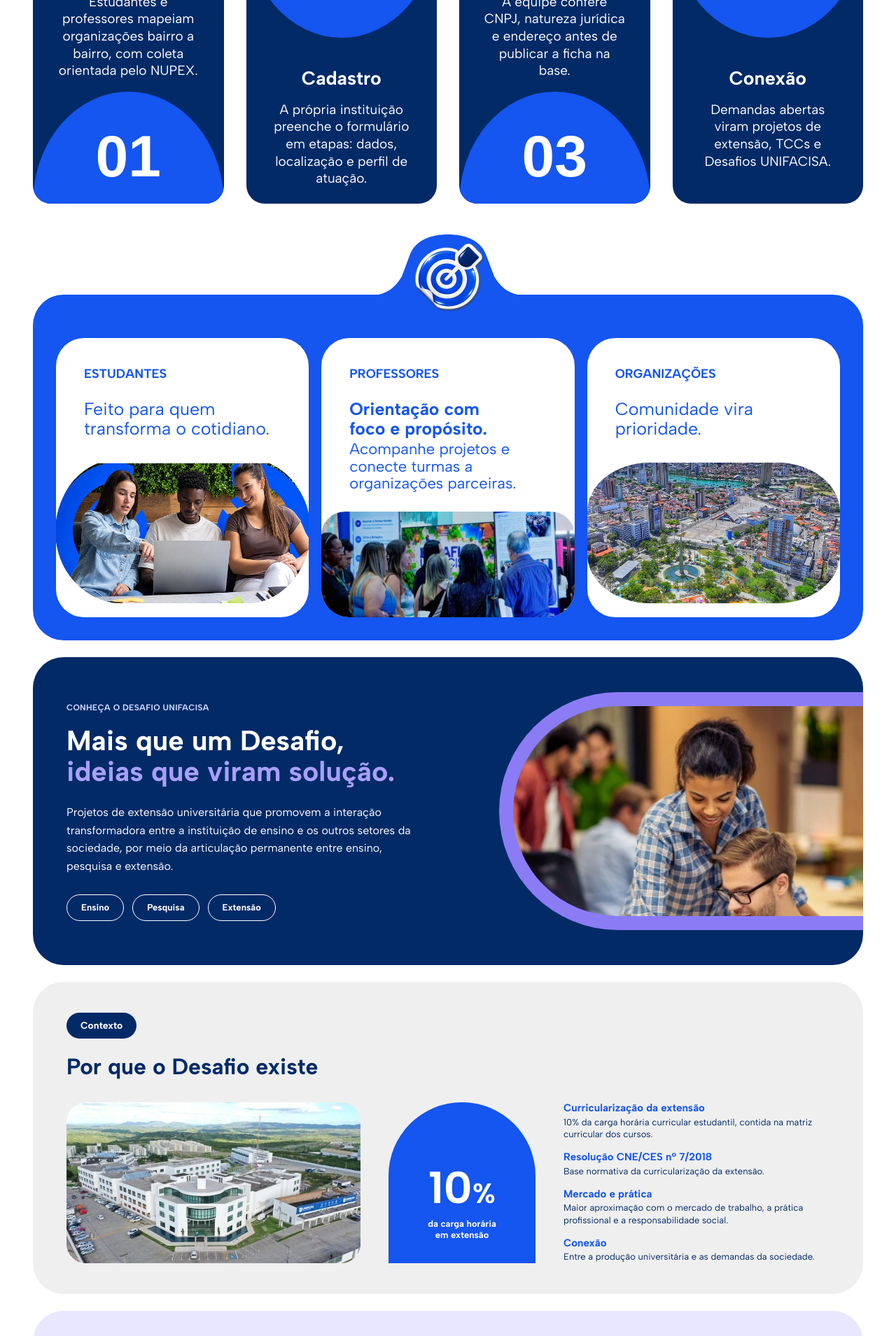
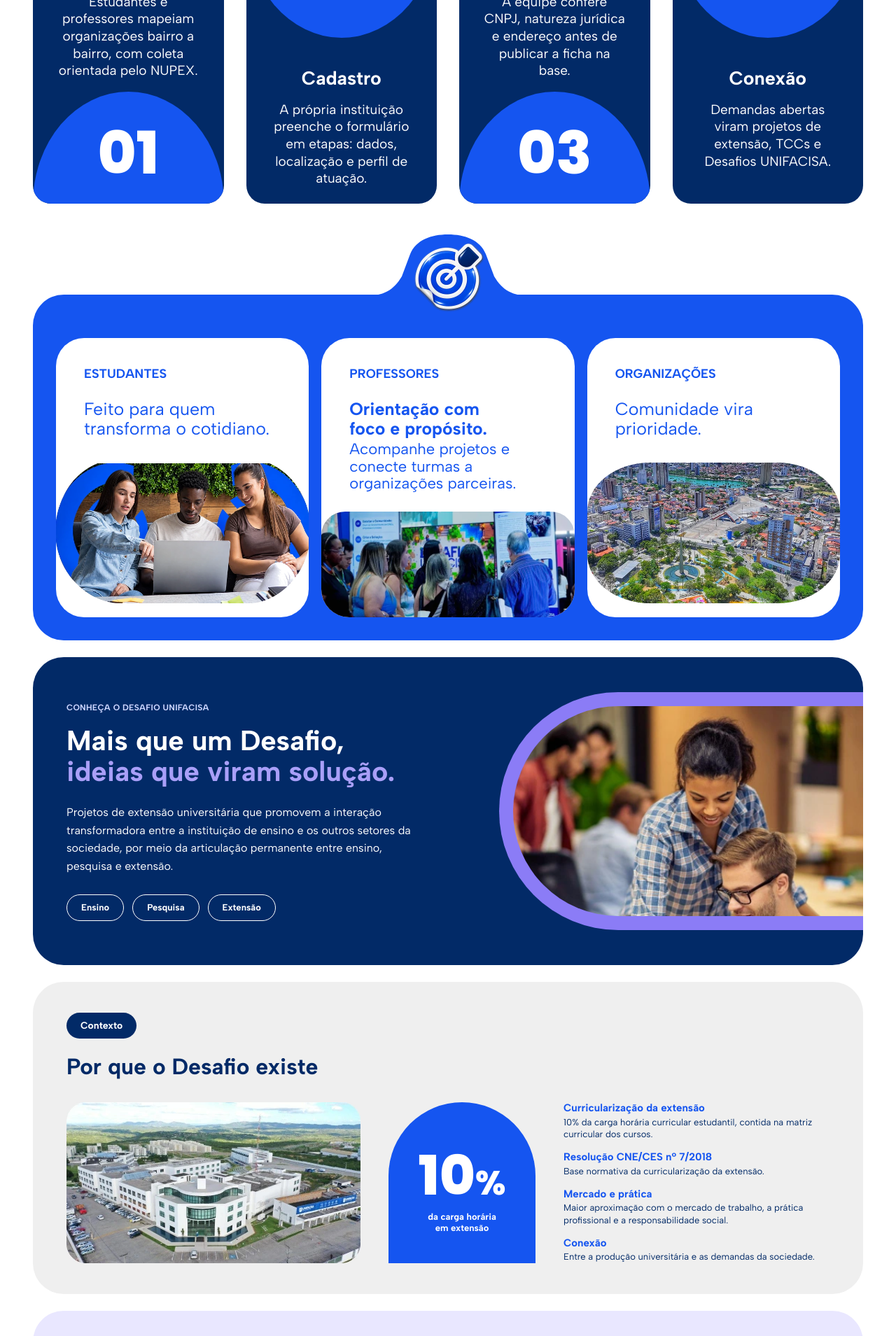
Before and after one commit to Odyjmm/Desafio_Unifacisa, a Next.js app: page / in a window 1280 px wide. Shown: the part 1540-3449 px from the top of the page at 70% size. Built offline with nearby package versions, Linux system fonts and the light colour scheme; no server answers; the database is empty.

Commit message:
Centraliza os números nas cúpulas azuis e usa Poppins Extra Bold (#22)

```diff
--- a/src/app/layout.tsx
+++ b/src/app/layout.tsx
@@ -6,7 +6,7 @@ import Cabecalho from "@/components/Cabecalho";
 // Fonte do desenho no Figma.
 const albert = Albert_Sans({ variable: "--font-albert", subsets: ["latin"] });
 // Cabeçalho e botões do desenho usam uma geométrica tipo Poppins.
-const poppins = Poppins({ variable: "--font-poppins", subsets: ["latin"], weight: ["400", "500", "600", "700"] });
+const poppins = Poppins({ variable: "--font-poppins", subsets: ["latin"], weight: ["400", "500", "600", "700", "800"] });
 
 export const metadata: Metadata = {
   title: "Desafio UNIFACISA — Mapa das parcerias",
--- a/src/app/page.tsx
+++ b/src/app/page.tsx
@@ -17,7 +17,9 @@ const ETAPAS = [
 function Etapa({ n, t, d }: (typeof ETAPAS)[number]) {
   const embaixo = Number(n) % 2 === 1;
   const numero = (
-    <div className={`flex h-[72px] items-center justify-center bg-azul text-[38px] sm:h-[160px] sm:text-[84px] font-bold leading-none text-white font-[family-name:Arial,Helvetica,sans-serif] ${embaixo ? "rounded-t-[50%_100%] pt-3 sm:pt-6" : "rounded-b-[50%_100%] pb-3 sm:pb-6"}`}>{n}</div>
+    <div className={`flex h-[84px] items-center justify-center bg-azul text-[42px] font-extrabold leading-none text-white font-[family-name:var(--font-poppins)] sm:h-[160px] sm:text-[84px] ${embaixo ? "rounded-t-[50%_100%]" : "rounded-b-[50%_100%]"}`}>
+      <span className={`block ${embaixo ? "translate-y-[4px] sm:translate-y-[8px]" : "-translate-y-[4px] sm:-translate-y-[8px]"}`}>{n}</span>
+    </div>
   );
   const texto = (
     <div className={`px-3 pb-4 text-center text-white sm:px-[34px] sm:pb-0 ${embaixo ? "pt-5 sm:pt-[44px]" : "pt-4 sm:pt-[38px]"}`}>
--- a/src/components/SecoesDesafio.tsx
+++ b/src/components/SecoesDesafio.tsx
@@ -98,8 +98,8 @@ export default function SecoesDesafio() {
         <h2 id="contexto" className="mt-4 text-[28px] font-bold text-marinho sm:text-[32px]">Por que o Desafio existe</h2>
         <div className="mt-6 grid items-end gap-6 lg:grid-cols-[420px_210px_1fr] lg:gap-10">
           <Image src="/img/inicio/contexto-campus.webp" alt="Vista aérea do campus da Unifacisa" width={420} height={230} className="h-auto w-full rounded-[20px] object-cover" />
-          <div className="flex h-[230px] w-full flex-col items-center justify-end rounded-t-[105px] bg-azul pb-8 text-center text-white lg:w-[210px]" role="img" aria-label="10% da carga horária em extensão">
-            <p className="text-[64px] font-bold leading-none">10<span className="text-[40px]">%</span></p>
+          <div className="flex h-[230px] w-full flex-col items-center justify-center rounded-t-[105px] bg-azul pt-6 text-center text-white lg:w-[210px]" role="img" aria-label="10% da carga horária em extensão">
+            <p className="text-[78px] font-extrabold leading-none font-[family-name:var(--font-poppins)]">10<span className="text-[48px]">%</span></p>
             <p className="mt-3 text-[13px] font-bold leading-tight">da carga horária<br />em extensão</p>
           </div>
           <dl className="space-y-3 self-center">
```
